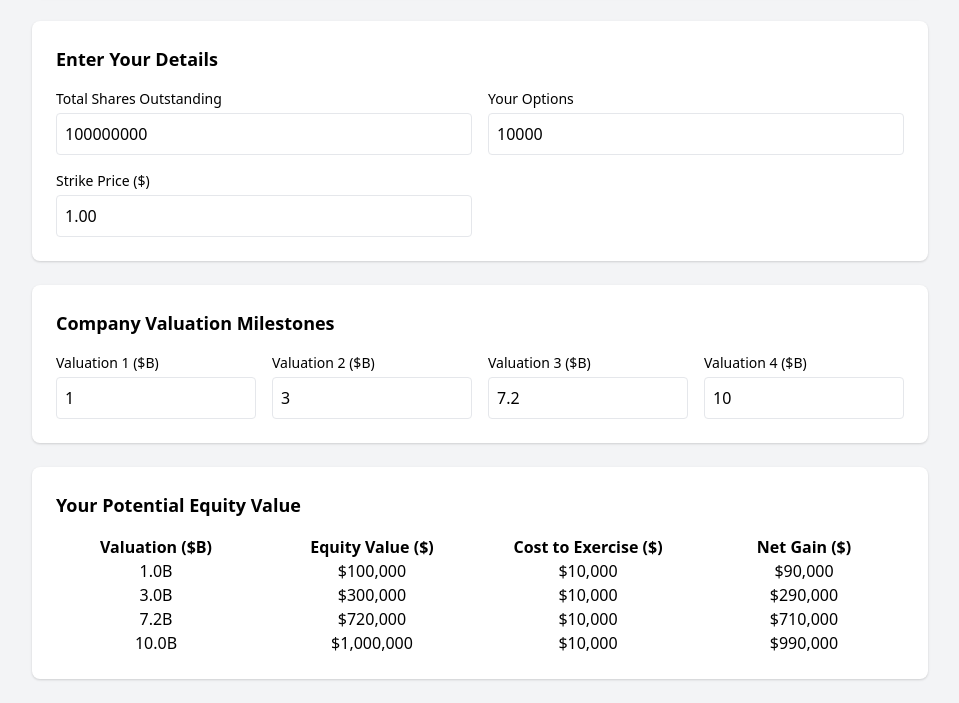
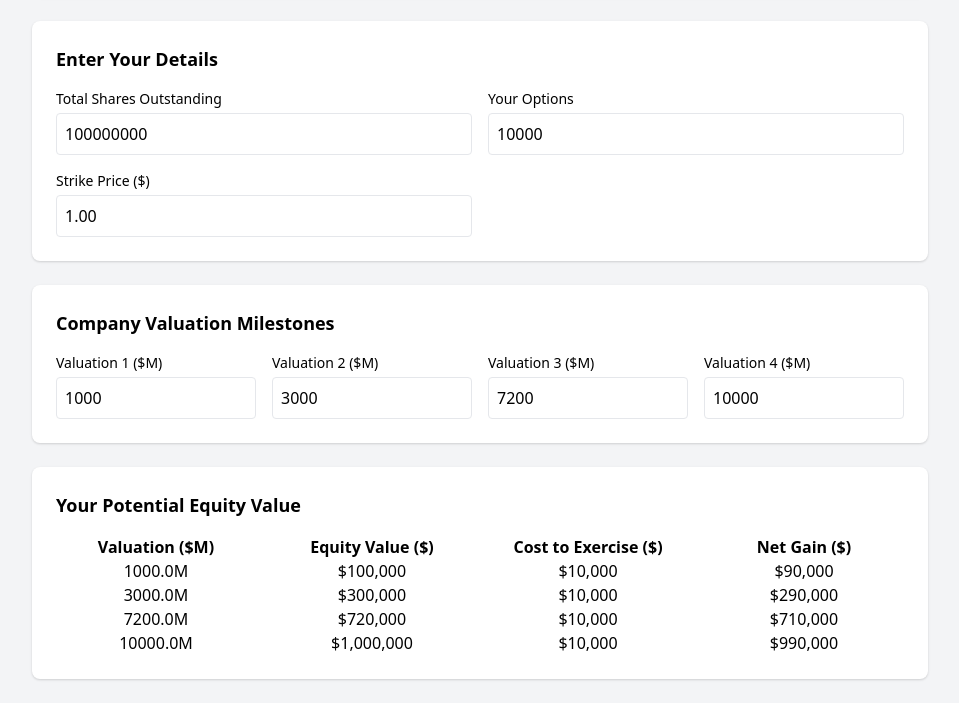
Before and after one commit to gyaan-ai/Equity-Calculator, a plain HTML site: page index.html in a window 1280 px wide. Shown: the part 139-842 px from the top of the page, without its empty margins (160-1119 px from the left). Drawn offline with nearby package versions, Linux system fonts and the light colour scheme.

Commit message:
index.html

```diff
--- a/index.html
+++ b/index.html
@@ -54,20 +54,20 @@
             <h3 class="text-lg font-bold mb-4">Company Valuation Milestones</h3>
             <div class="grid grid-cols-4 gap-4">
                 <div>
-                    <label class="block text-sm font-medium mb-1">Valuation 1 ($B)</label>
-                    <input type="text" id="valuation-1" class="w-full border rounded p-2" value="1" oninput="formatAndUpdateEquity('valuation-1')">
+                    <label class="block text-sm font-medium mb-1">Valuation 1 ($M)</label>
+                    <input type="number" id="valuation-1" class="w-full border rounded p-2" value="1000" oninput="formatAndUpdateEquity('valuation-1')">
                 </div>
                 <div>
-                    <label class="block text-sm font-medium mb-1">Valuation 2 ($B)</label>
-                    <input type="text" id="valuation-2" class="w-full border rounded p-2" value="3" oninput="formatAndUpdateEquity('valuation-2')">
+                    <label class="block text-sm font-medium mb-1">Valuation 2 ($M)</label>
+                    <input type="number" id="valuation-2" class="w-full border rounded p-2" value="3000" oninput="formatAndUpdateEquity('valuation-2')">
                 </div>
                 <div>
-                    <label class="block text-sm font-medium mb-1">Valuation 3 ($B)</label>
-                    <input type="text" id="valuation-3" class="w-full border rounded p-2" value="7.2" oninput="formatAndUpdateEquity('valuation-3')">
+                    <label class="block text-sm font-medium mb-1">Valuation 3 ($M)</label>
+                    <input type="number" id="valuation-3" class="w-full border rounded p-2" value="7200" oninput="formatAndUpdateEquity('valuation-3')">
                 </div>
                 <div>
-                    <label class="block text-sm font-medium mb-1">Valuation 4 ($B)</label>
-                    <input type="text" id="valuation-4" class="w-full border rounded p-2" value="10" oninput="formatAndUpdateEquity('valuation-4')">
+                    <label class="block text-sm font-medium mb-1">Valuation 4 ($M)</label>
+                    <input type="number" id="valuation-4" class="w-full border rounded p-2" value="10000" oninput="formatAndUpdateEquity('valuation-4')">
                 </div>
             </div>
         </div>
@@ -76,7 +76,7 @@
         <div class="bg-white rounded-lg shadow p-6">
             <h3 class="text-lg font-bold mb-4">Your Potential Equity Value</h3>
             <div class="grid grid-cols-4 gap-4 text-center font-bold">
-                <div>Valuation ($B)</div>
+                <div>Valuation ($M)</div>
                 <div>Equity Value ($)</div>
                 <div>Cost to Exercise ($)</div>
                 <div>Net Gain ($)</div>
@@ -100,13 +100,14 @@
         function updateEquity() {
             const totalShares = Number(document.getElementById('total-shares').value.replace(/,/g, ""));
             const yourOptions = Number(document.getElementById('your-options').value.replace(/,/g, ""));
-            const strikePrice = Number(document.getElementById('strike-price').value.replace(/,/g, ""));
+            const strikePrice = parseFloat(document.getElementById('strike-price').value) || 0;
 
+            // Convert valuations from millions to actual dollar values
             const valuations = [
-                Number(document.getElementById('valuation-1').value.replace(/,/g, "")) * 1e9,
-                Number(document.getElementById('valuation-2').value.replace(/,/g, "")) * 1e9,
-                Number(document.getElementById('valuation-3').value.replace(/,/g, "")) * 1e9,
-                Number(document.getElementById('valuation-4').value.replace(/,/g, "")) * 1e9,
+                Number(document.getElementById('valuation-1').value) * 1e6, // Multiply by 1,000,000
+                Number(document.getElementById('valuation-2').value) * 1e6,
+                Number(document.getElementById('valuation-3').value) * 1e6,
+                Number(document.getElementById('valuation-4').value) * 1e6,
             ];
 
             const resultsContainer = document.getElementById('results-container');
@@ -119,7 +120,7 @@
 
                 const resultRow = `
                     <div class="grid grid-cols-4 gap-4 text-center">
-                        <div>${(valuation / 1e9).toFixed(1)}B</div>
+                        <div>${(valuation / 1e6).toFixed(1)}M</div>
                         <div>$${formatDollar(equityValue)}</div>
                         <div>$${formatDollar(costToExercise)}</div>
                         <div>$${formatDollar(netGain)}</div>
```
Lines whose indentation alone changed are shown as unchanged.
